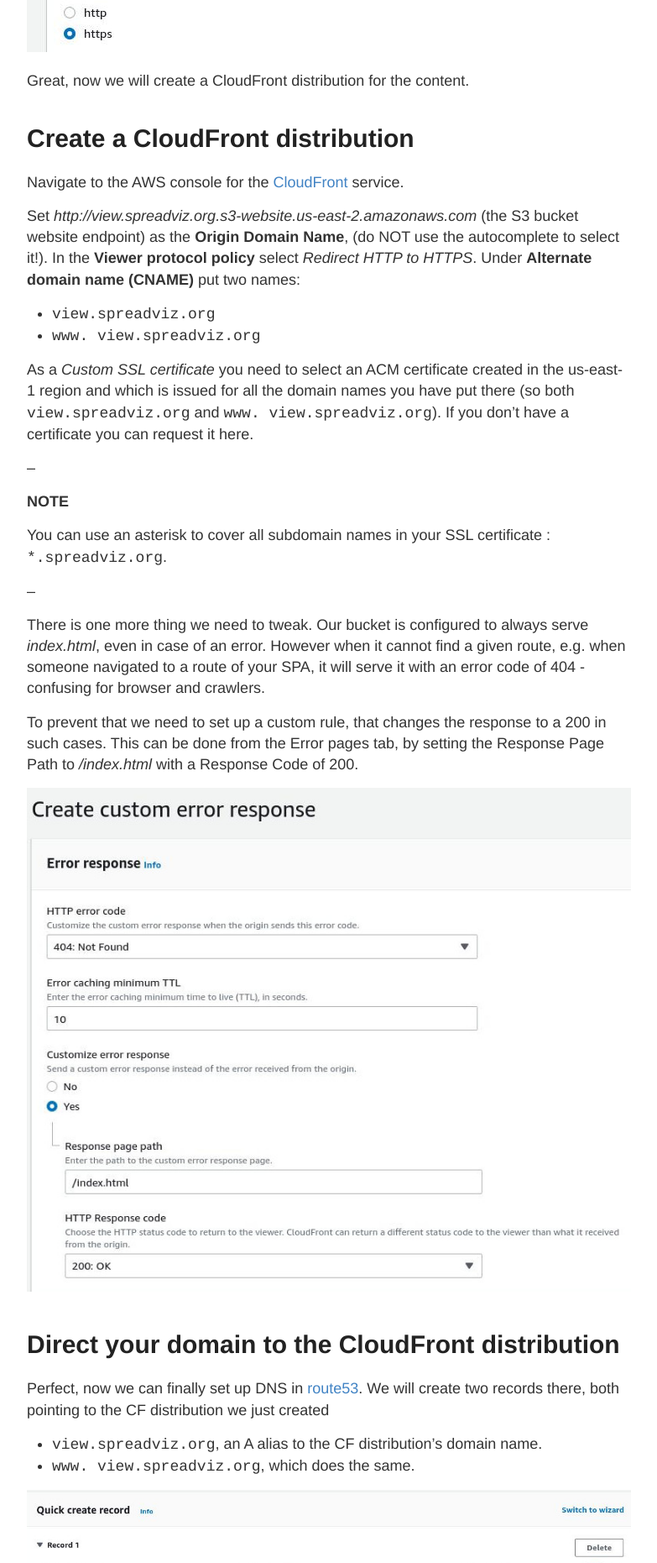
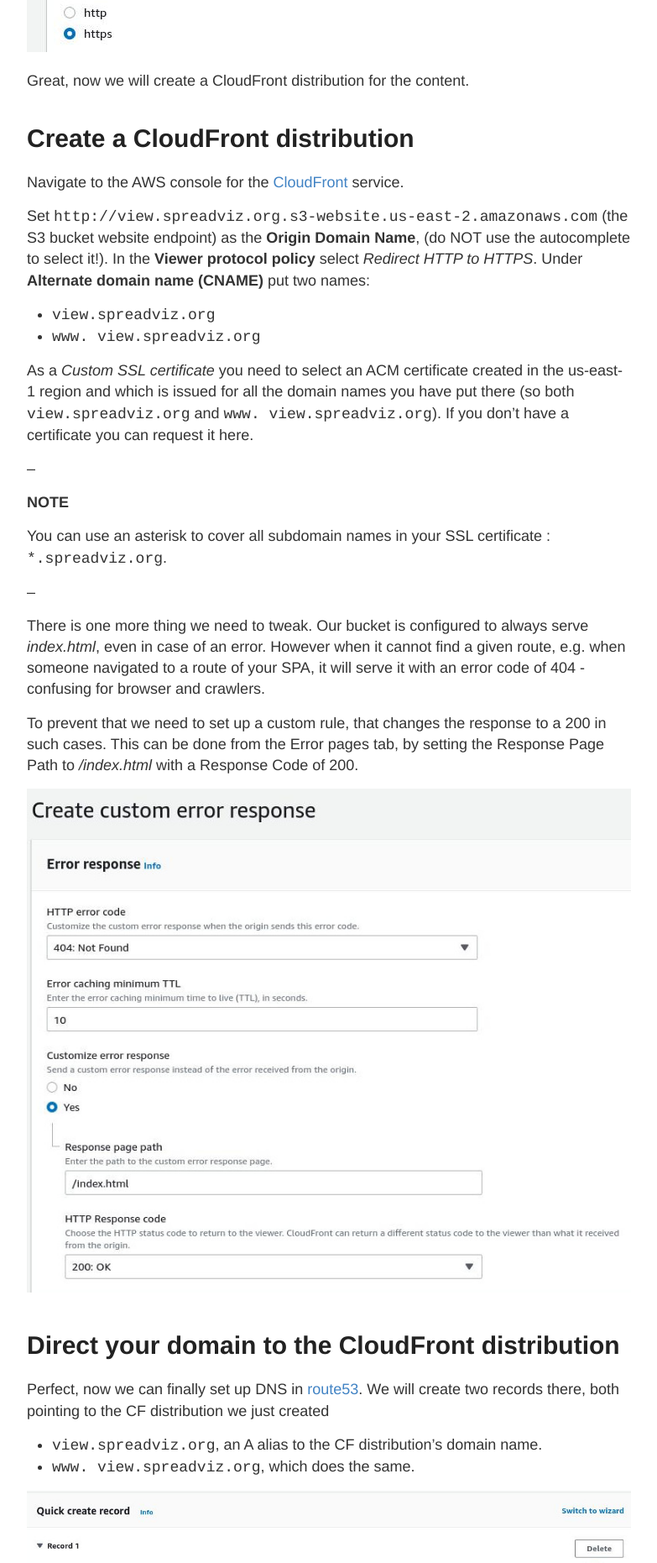
Before and after one commit to fbielejec/fbielejec.github.io, a Jekyll site: the page built from _posts/2021-11-05-s3-website-hosting.md, in a window 1280 px wide. Shown: the part 4049-5910 px from the top of the page at 84% size, without its empty margins (248-1031 px from the left). Built offline with Jekyll 4.4.1, drawn with Linux system fonts in a browser that asks for light colours; comment, search, counter and statistics services are not loaded.

Commit message:
also code

```diff
--- a/_posts/2021-11-05-s3-website-hosting.md
+++ b/_posts/2021-11-05-s3-website-hosting.md
@@ -59,7 +59,7 @@
 
 Navigate to the AWS console for the [CloudFront](https://console.aws.amazon.com/cloudfront/v3/home) service.
 
-Set *http://view.spreadviz.org.s3-website.us-east-2.amazonaws.com* (the S3 bucket website endpoint) as the **Origin Domain Name**, (do NOT use the autocomplete to select it!).
+Set `http://view.spreadviz.org.s3-website.us-east-2.amazonaws.com` (the S3 bucket website endpoint) as the **Origin Domain Name**, (do NOT use the autocomplete to select it!).
 In the **Viewer protocol policy** select *Redirect HTTP to HTTPS*.
 Under **Alternate domain name (CNAME)** put two names:
 - `view.spreadviz.org`
```
